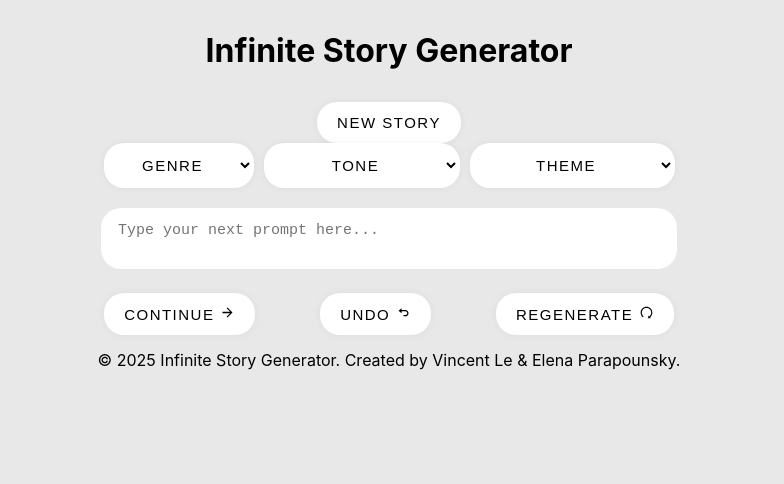
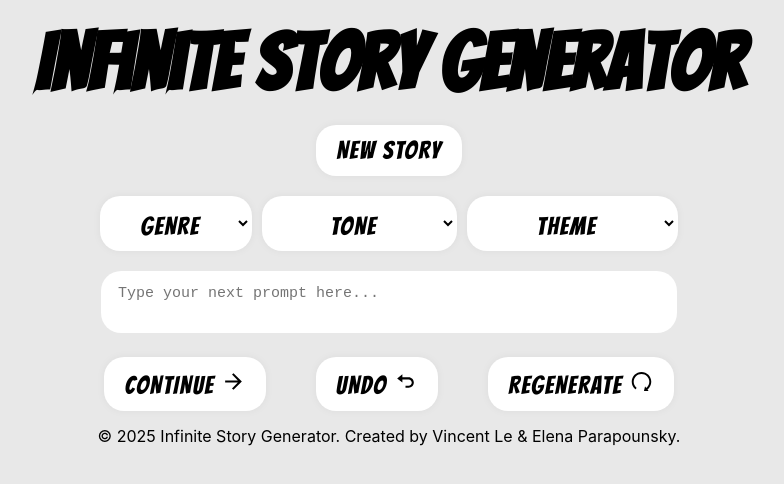
Before and after one commit to eparapounsky/infinite-story, a React (Create React App) app in the folder frontend/: page / in a window 1280 px wide. Shown: the top 484 px of the page, without its empty margins (251-1035 px from the left). Built offline with nearby package versions, Linux system fonts and the light colour scheme.

Commit message:
add app-wide styling + new font

```diff
--- a/frontend/src/App.css
+++ b/frontend/src/App.css
@@ -1,19 +1,24 @@
 @import url("https://fonts.googleapis.com/css2?family=Merienda:wght@300..900&display=swap");
+@import url("https://fonts.googleapis.com/css2?family=Bangers&display=swap");
 
 .App {
   text-align: center;
 }
 
 .header {
-  display: flex;
-  justify-content: center;
-  align-items: center;
-  margin: 10px;
+  font-family: "Bangers", system-ui;
+  font-weight: 400;
+  font-style: normal;
+  font-size: 40px;
 }
 
-#new-story {
-  margin-left: 65px;
-  margin-top: 10px;
+.header h1 {
+  margin: 0 0 20px;
+  margin-top: 20px;
+}
+
+.new-div {
+  margin-bottom: 20px;
 }
 
 .dropdowns {
@@ -26,7 +31,10 @@
 .dropdowns select {
   padding: 12px 20px;
   border-radius: 20px;
-  font-size: 15px;
+  font-size: 25px;
+  font-family: "Bangers", system-ui;
+  font-weight: 50;
+  font-style: normal;
   border: 1px solid rgba(255, 255, 255, 0.6);
   cursor: pointer;
   background-color: white;
@@ -127,7 +135,7 @@ textarea::selection {
 .buttons {
   display: flex;
   justify-content: center;
-  gap: 65px;
+  gap: 50px;
   margin-top: 20px;
 }
 
@@ -140,9 +148,12 @@ button {
   box-shadow: rgb(0 0 0 / 5%) 0 0 8px;
   letter-spacing: 1.5px;
   text-transform: uppercase;
-  font-size: 15px;
   color: black;
   transition: all 0.5s ease;
+  font-size: 25px;
+  font-family: "Bangers", system-ui;
+  font-weight: 100;
+  font-style: normal;
 }
 
 button:hover {
```
